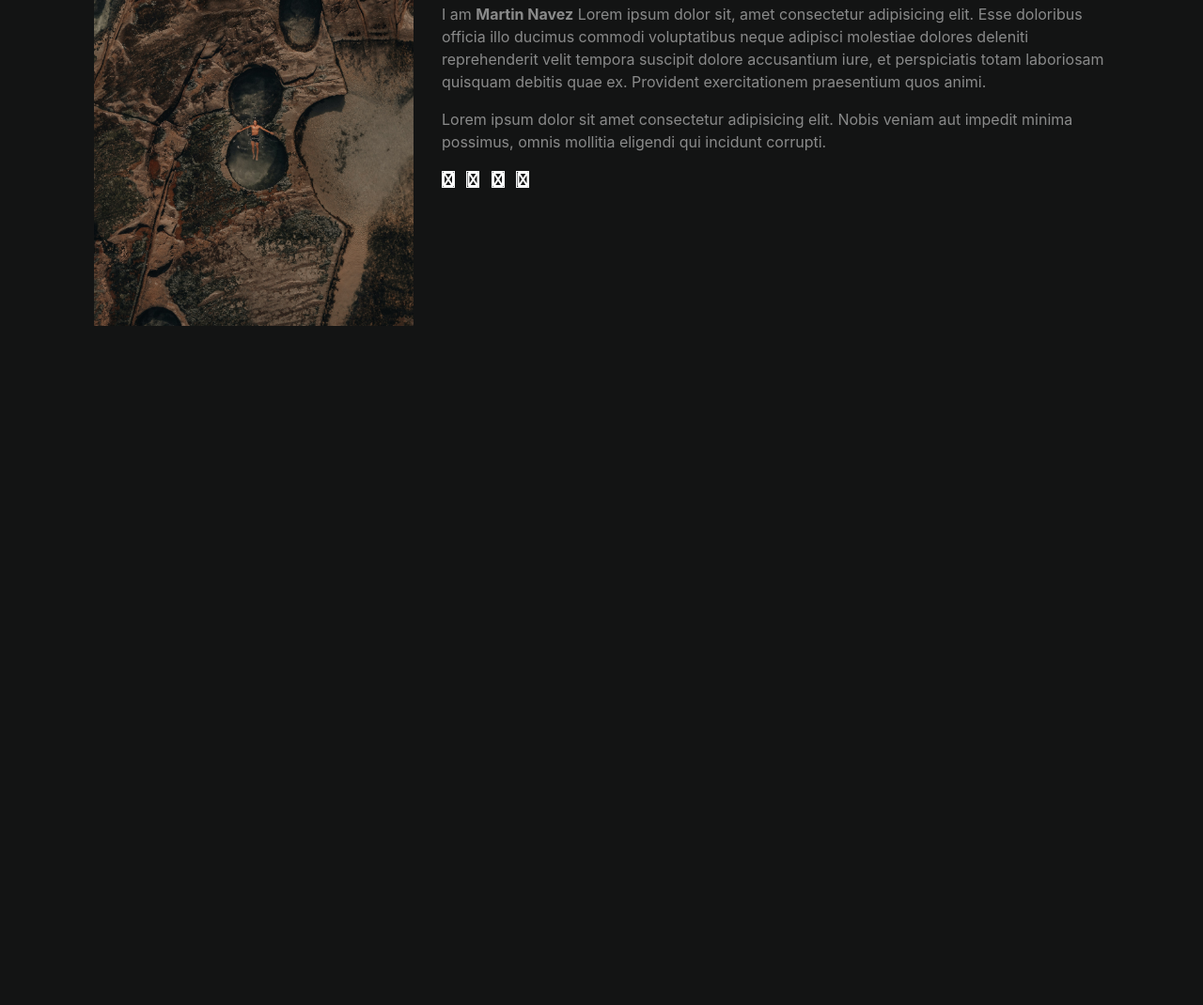
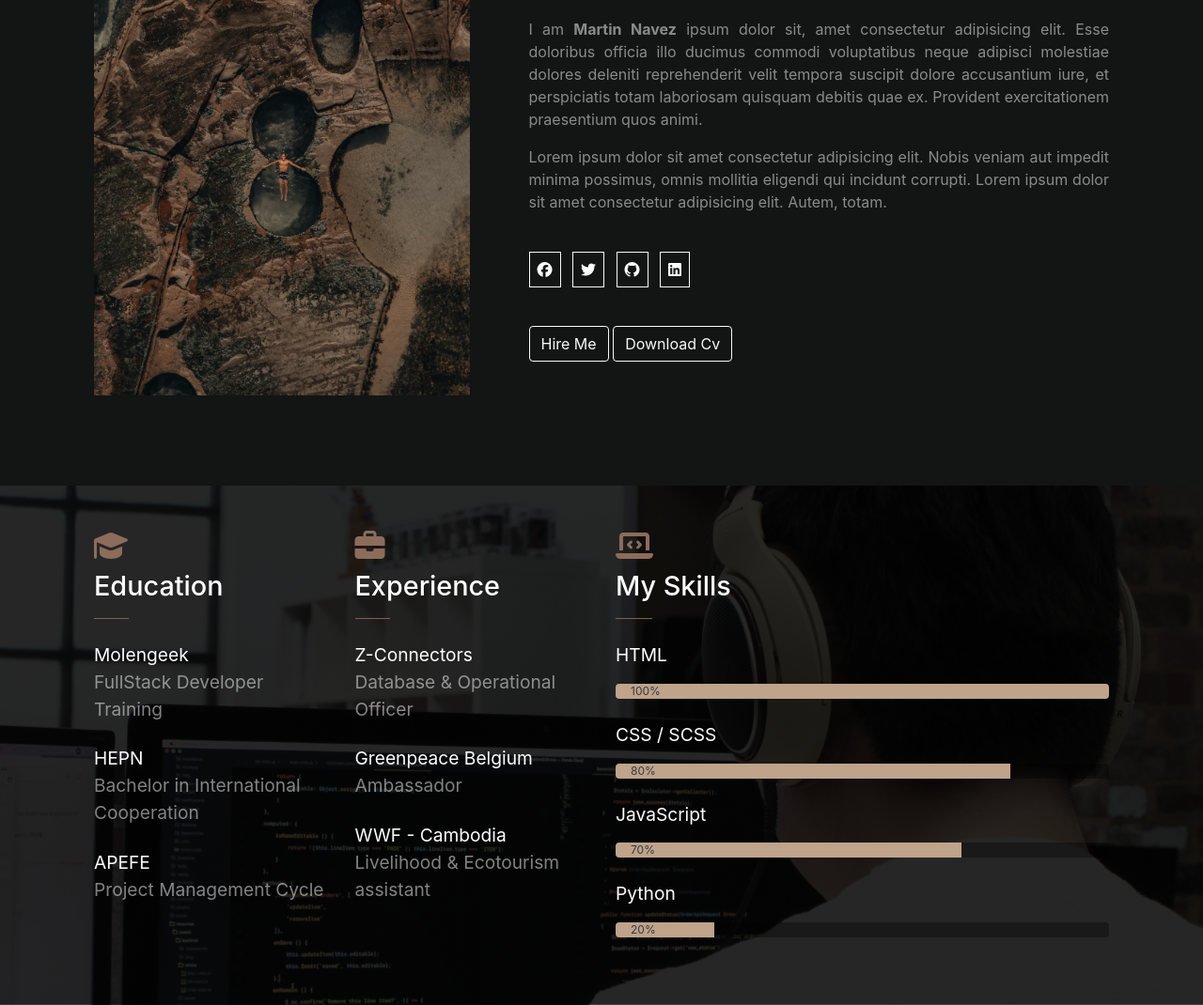
Before and after one commit to Navezm/portfolio, a website: page index.html in a window 1280 px wide. Shown: the part 174-1244 px from the top of the page at 94% size. Before the commit the page ends 800 px from the top, so only its background shows below. Drawn offline with Linux system fonts and the light colour scheme.

Commit message:
section about v.1

```diff
--- a/index.html
+++ b/index.html
@@ -8,40 +8,130 @@
 </head>
 <body>
     <!-- Section about -->
-    <section class="d-flex justify-content-center">
+    <section>
         <!-- Div explanation -->
+        <div class="d-flex justify-content-center">
             <div class="container row my-5 py-5">
                 <!-- Image -->
-            <div class="col-lg-4 col-sm-12">
+                <div class="col-lg-5 col-sm-12 pr-lg-5">
                     <img class="w-100" src="./public/img/image_personne.jpg" alt="">
                 </div>
                 <!-- Image -->
 
                 <!-- Text -->
-            <div class="col-lg-8 col-sm-12">
-                <h1 class="text-white">I am FullStack Developer</h1>
+                <div class="col-lg-7 col-sm-12">
+                    <h1 class="text-white">I am FullStack Web-Developer</h1>
 
-                <hr id="hr_cv" class="w-25">
+                    <hr id="hr_cv" class="my-4">
 
-                <p class="text-white-50">I am <span class="font-weight-bold">Martin Navez</span> Lorem ipsum dolor sit, amet consectetur adipisicing elit. Esse doloribus officia illo ducimus commodi voluptatibus neque adipisci molestiae dolores deleniti reprehenderit velit tempora suscipit dolore accusantium iure, et perspiciatis totam laboriosam quisquam debitis quae ex. Provident exercitationem praesentium quos animi.</p>
-                <p class="text-white-50">Lorem ipsum dolor sit amet consectetur adipisicing elit. Nobis veniam aut impedit minima possimus, omnis mollitia eligendi qui incidunt corrupti.</p>
+                    <p class="text-white-50 text-justify">I am <span class="font-weight-bold">Martin Navez</span> ipsum dolor sit, amet consectetur adipisicing elit. Esse doloribus officia illo ducimus commodi voluptatibus neque adipisci molestiae dolores deleniti reprehenderit velit tempora suscipit dolore accusantium iure, et perspiciatis totam laboriosam quisquam debitis quae ex. Provident exercitationem praesentium quos animi.</p>
+                    <p class="text-white-50 text-justify">Lorem ipsum dolor sit amet consectetur adipisicing elit. Nobis veniam aut impedit minima possimus, omnis mollitia eligendi qui incidunt corrupti. Lorem ipsum dolor sit amet consectetur adipisicing elit. Autem, totam.</p>
+
+                    <div class="my-5">
+                        <a href="" class="mr-2 p-2 text-white border border-light"><i class="fab fa-facebook"></i></a>
+                        <a href="" class="mr-2 p-2 text-white border border-light"><i class="fab fa-twitter"></i></a>
+                        <a href="" class="mr-2 p-2 text-white border border-light"><i class="fab fa-github"></i></a>
+                        <a href="" class="mr-2 p-2 text-white border border-light"><i class="fab fa-linkedin"></i></a>
+                    </div>
 
                     <div>
-                    <a href="" class="mr-2 text-white border border-light fas fa-facebook"></a>
-                    <a href="" class="mr-2 text-white border border-light fas fa-twitter"></a>
-                    <a href="" class="mr-2 text-white border border-light fas fa-github"></a>
-                    <a href="" class="mr-2 text-white border border-light fas fa-linkedin"></a>
+                        <button class="text-capitalize btn btn-outline-light">hire me</button>
+                        <button class="text-capitalize btn btn-outline-light">download cv</button>
                     </div>
-
-                <div></div>
                 </div>
                 <!-- Text -->
+            </div>
         </div>
         <!-- Div explanation -->
 
         <!-- Div CV -->
-        <div>
+        <div id="div_cv" class="d-flex justify-content-center">
+            <div class="row container my-5">
+                <!-- Education -->
+                <div class="col-lg-3 col-sm-12">
+                    <i class="fas fa-graduation-cap i_cv"></i>
 
+                    <h3 class="text-white mt-2">Education</h3>
+
+                    <hr class="hr_cv">
+
+                    <div class="my-4">
+                        <p class="text-white m-0">Molengeek</p>
+                        <p class="text-white-50">FullStack Developer Training</p>
+                    </div>
+
+                    <div class="my-4">
+                        <p class="text-white m-0">HEPN</p>
+                        <p class="text-white-50">Bachelor in International Cooperation</p>
+                    </div>
+
+                    <div class="my-4">
+                        <p class="text-white m-0">APEFE</p>
+                        <p class="text-white-50">Project Management Cycle</p>
+                    </div>
+                </div>
+                <!-- Education -->
+
+                <!-- Experience -->
+                <div class="col-lg-3 col-sm-12">
+                    <i class="fas fa-briefcase i_cv"></i>
+
+                    <h3 class="text-white mt-2">Experience</h3>
+
+                    <hr class="hr_cv">
+
+                    <div class="my-4">
+                        <p class="text-white mb-0">Z-Connectors</p>
+                        <p class="text-white-50">Database & Operational Officer</p>
+                    </div>
+
+                    <div class="my-4">
+                        <p class="text-white mb-0">Greenpeace Belgium</p>
+                        <p class="text-white-50">Ambassador</p>
+                    </div>
+
+                    <div class="my-4">
+                        <p class="text-white mb-0">WWF - Cambodia</p>
+                        <p class="text-white-50">Livelihood & Ecotourism assistant</p>
+                    </div>
+                </div>
+                <!-- Experience -->
+
+                <!-- Skills -->
+                <div class="col-lg-6 col-sm-12">
+                    <i class="fas fa-laptop-code i_cv"></i>
+
+                    <h3 class="text-white mt-2">My Skills</h3>
+
+                    <hr id="hr_cv2">
+
+                    <div class="my-4">
+                        <p class="text-white">HTML</p>
+                        <div class="progress bar_bg">
+                            <div class="bar_color progress-bar text-left pl-3 text-dark" role="progressbar" style="width: 100%;" aria-valuenow="25" aria-valuemin="0" aria-valuemax="100">100%</div>
+                        </div>
+                    </div>
+                    <div class="my-4">
+                        <p class="text-white">CSS / SCSS</p>
+                        <div class="progress bar_bg">
+                            <div class="bar_color progress-bar text-left pl-3 text-dark" role="progressbar" style="width: 80%;" aria-valuenow="25" aria-valuemin="0" aria-valuemax="100">80%</div>
+                        </div>
+                    </div>
+                    <div class="my-4">
+                        <p class="text-white">JavaScript</p>
+                        <div class="progress bar_bg">
+                            <div class="bar_color progress-bar text-left pl-3 text-dark" role="progressbar" style="width: 70%;" aria-valuenow="25" aria-valuemin="0" aria-valuemax="100">70%</div>
+                        </div>
+                    </div>
+                    <div class="my-4">
+                        <p class="text-white">Python</p>
+                        <div class="progress bar_bg">
+                            <div class="bar_color progress-bar text-left pl-3 text-dark" role="progressbar" style="width: 20%;" aria-valuenow="25" aria-valuemin="0" aria-valuemax="100">20%</div>
+                        </div>
+                    </div>
+                </div>
+                <!-- Skills -->
+            </div>
         </div>
         <!-- Div CV -->
     </section>
--- a/src/scss/_variables.scss
+++ b/src/scss/_variables.scss
@@ -0,0 +1,9 @@
+$color1 : #BFA38A;
+
+$color2 : #D9C5B4;
+
+$color3 : #F2E3D5;
+
+$color4 : #8C6C5A;
+
+$color5 : #261712;
--- a/src/scss/modules/_about.scss
+++ b/src/scss/modules/_about.scss
@@ -0,0 +1,44 @@
+#hr_cv{
+    background-color: $color4;
+    width: 10%;
+    margin: 0;
+}
+
+#div_cv{
+    background: linear-gradient(rgba(0, 0, 0, 0.85), rgba(0, 0, 0, 0.85)), url(../img/bg_cv.jpg);
+    background-repeat: no-repeat;
+    background-position: center;
+    background-size: cover;
+    background-attachment: fixed;
+    h3{
+        font-size: 1.8rem;
+    }
+    p{
+        font-size: 1.2rem;
+    }
+}
+
+.i_cv{
+    color: $color4;
+    font-size: 2rem;
+}
+
+.hr_cv{
+    background-color: $color4;
+    width: 15%;
+    margin-left: 0;
+}
+
+#hr_cv2{
+    background-color: $color4;
+    width: 7.5%;
+    margin-left: 0;
+}
+
+.bar_bg{
+    background-color: rgba(0, 0, 0, 0.35);
+}
+
+.bar_color{
+    background-color: $color1;
+}
```
Also changed, not shown: public/css/app.css, public/img/bg_cv.jpg (added). Lines whose indentation alone changed are shown as unchanged.
